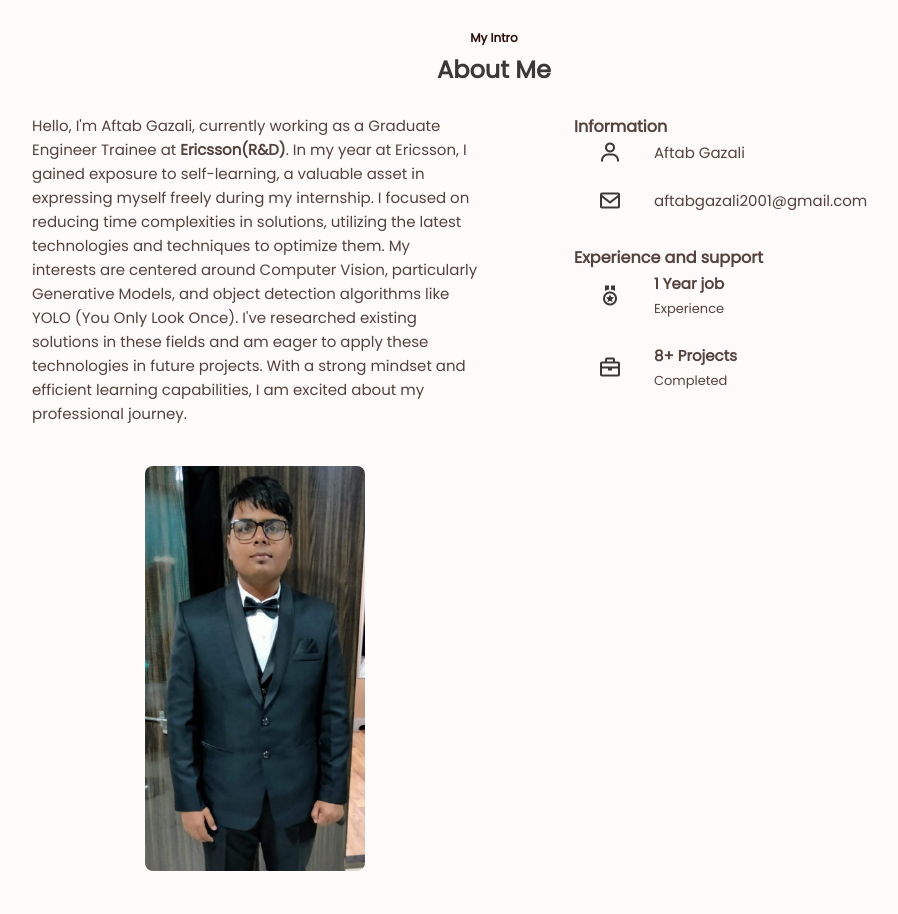
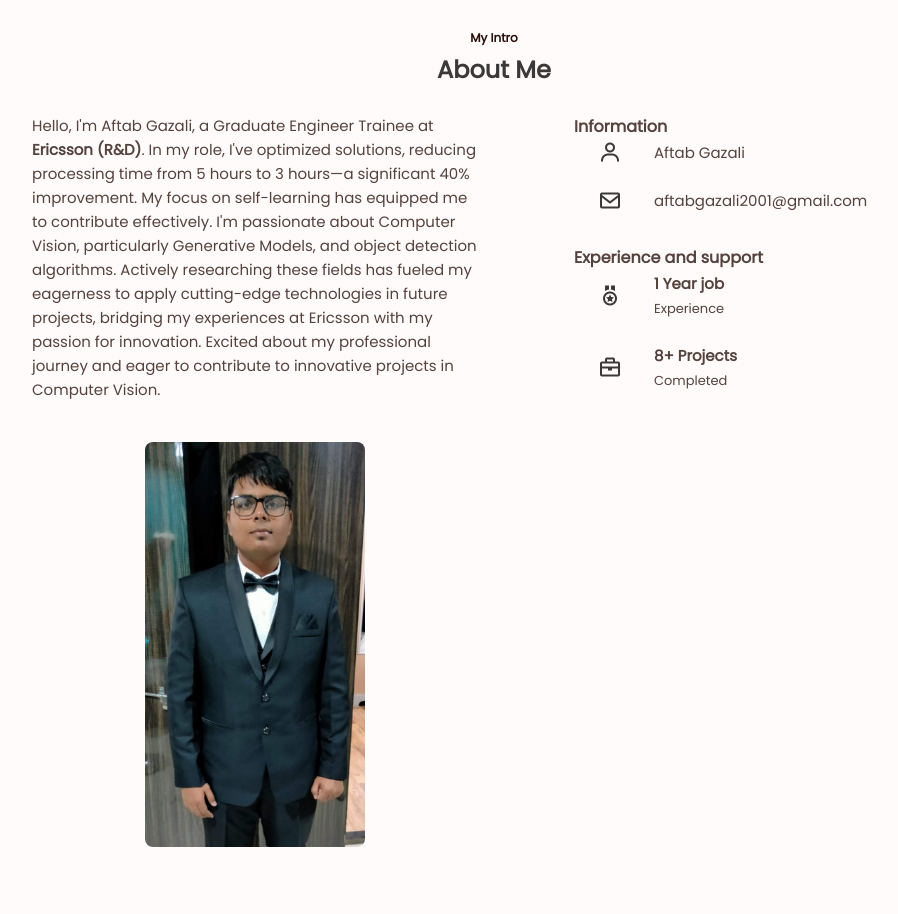
Before and after one commit to Aftabgazali/aftabgazali.github.io, a plain HTML site: page index.html in a window 1280 px wide. Shown: the part 820-1734 px from the top of the page, without its empty margins (308-1206 px from the left). Drawn offline with nearby package versions, Linux system fonts and the light colour scheme.

Commit message:
final commit

```diff
--- a/index.html
+++ b/index.html
@@ -77,7 +77,13 @@
        <div class="about__container bd-grid">
           <div class="about__data">
              <p class="about__description">
-              Hello, I'm Aftab Gazali, currently working as a Graduate Engineer Trainee at <b>Ericsson(R&D)</b>. In my year at Ericsson, I gained exposure to self-learning, a valuable asset in expressing myself freely during my internship. I focused on reducing time complexities in solutions, utilizing the latest technologies and techniques to optimize them. My interests are centered around Computer Vision, particularly Generative Models, and object detection algorithms like YOLO (You Only Look Once). I've researched existing solutions in these fields and am eager to apply these technologies in future projects. With a strong mindset and efficient learning capabilities, I am excited about my professional journey.
+              Hello, I'm Aftab Gazali, a Graduate Engineer Trainee at <b>Ericsson (R&D)</b>. In my role, I've optimized solutions, reducing processing time from 5 hours to 3 hours—a significant 40% improvement. My focus on self-learning has equipped me to contribute effectively.
+
+I'm passionate about Computer Vision, particularly Generative Models, and object detection algorithms. Actively researching these fields has fueled my eagerness to apply cutting-edge technologies in future projects, bridging my experiences at Ericsson with my passion for innovation.
+
+Excited about my professional journey and eager to contribute to innovative projects in Computer Vision.
+
+
              </p>
              <img src="img/wedding.jpeg" alt="" class="about__img">
           </div>
```
